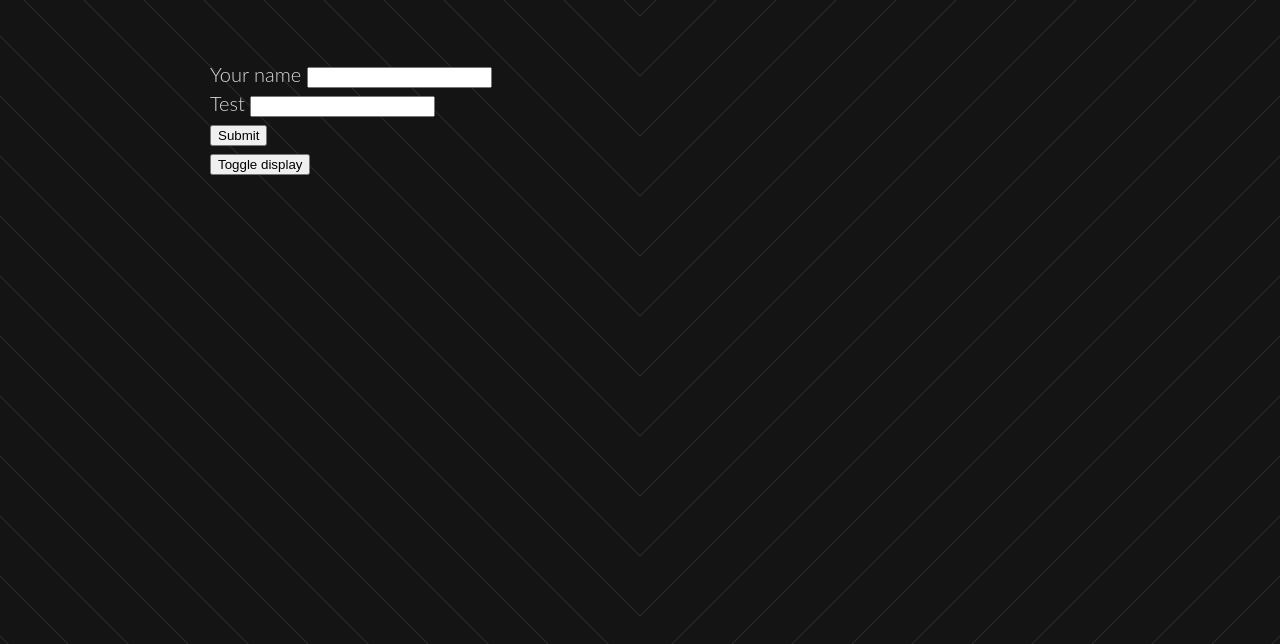
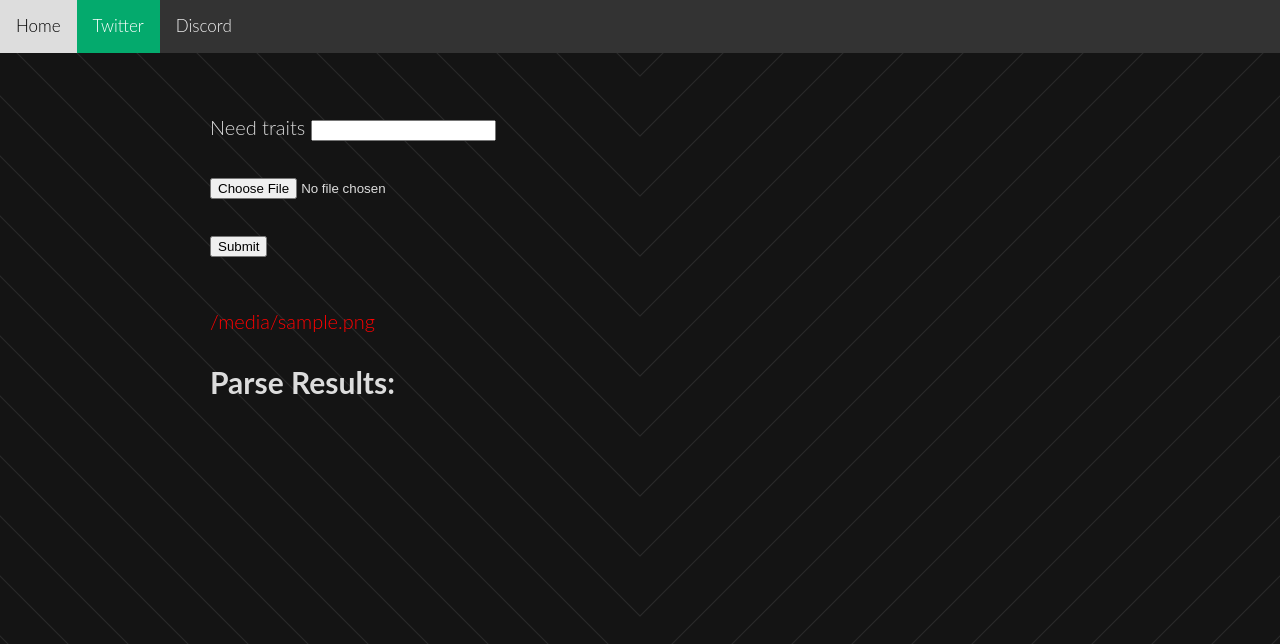
Before and after one commit to mooazn/post-from-os, a Flask app: template BuildBotsWebApp/templates/twitter.html in a window 1280 px wide. Shown: the top 644 px of the page. Run offline with Flask 2, Linux system fonts and the light colour scheme; the template is opened without the code that fills it: values that come from a table or form of the project are taken from there, most other values are stand-ins (such as "Sample title", 1, 10 or a date in 2020); one stand-in notice (Sample message) is shown; form fields are guessed from the names that the template uses.

Commit message:
update to webapp

```diff
--- /dev/null
+++ b/BuildBotsWebApp/application.py
@@ -0,0 +1,19 @@
+from flask import Flask, render_template
+from views.twitter import twitter_blueprint
+from views.discord import discord_blueprint
+
+
+application = Flask(__name__)
+with open('website_key.txt') as wk:
+    application.secret_key = wk.read()
+application.register_blueprint(twitter_blueprint)
+application.register_blueprint(discord_blueprint)
+
+
+@application.route('/', methods=['GET'])
+def home():
+    return render_template('home.html')
+
+
+if __name__ == '__main__':
+    application.run()
--- a/BuildBotsWebApp/home.py
+++ /dev/null
@@ -1,39 +0,0 @@
-from flask import Flask, render_template, request
-from flask_wtf import Form
-from wtforms import StringField
-from wtforms.validators import DataRequired
-
-
-class TestForm(Form):
-    your_name = StringField('', [DataRequired()])
-    last_name = StringField('', [DataRequired()])
-
-
-app = Flask(__name__)
-app.secret_key = 'super secret key'
-
-
-@app.route('/')
-def home():
-    return render_template('home.html', path=app.root_path)
-
-
-@app.route('/twitter', methods=['GET', 'POST'])
-def twitter():
-    form = TestForm(request.form)
-    if request.method == 'POST' and form.validate():
-        yn = form.your_name.data.strip()
-        ln = form.last_name.data.strip()
-        if yn != 'Mo' or ln != 'Mo':
-            return render_template('twitter.html', form=form, error='Invalid Name')
-        return '<h1> {} </h1>'.format(yn)
-    return render_template('twitter.html', form=form)
-
-
-@app.route('/discord')
-def discord():
-    return render_template('discord.html')
-
-
-if __name__ == '__main__':
-    app.run(debug=True)
--- a/BuildBotsWebApp/static/styles.css
+++ b/BuildBotsWebApp/static/styles.css
@@ -21,14 +21,6 @@
 max-width: 43em;
 padding:10px;
 margin: 0 auto;
-}
-
-#content a {
-color: #fefefe;
-}
-
-#content a:hover {
-color: #ff2d00;
 }
 
 #social {
@@ -114,3 +106,34 @@
   opacity: 1;
 }
 }
+
+.topnav{
+    background-color: #333;
+    overflow: hidden;
+}
+.topnav a{
+    float: left;
+    color: #f2f2f2;
+    text-align: center;
+    padding: 14px 16px;
+    text-decoration: none;
+    font-size: 17px;
+}
+
+.topnav b{
+    float: right;
+    color: #f2f2f2;
+    text-align: right;
+    padding: 14px 16px;
+    text-decoration: none;
+    font-size: 17px;
+}
+.topnav a:hover {
+  background-color: #ddd;
+  color: black;
+}
+
+.topnav a.active {
+  background-color: #04AA6D;
+  color: white;
+}
--- a/BuildBotsWebApp/templates/twitter.html
+++ b/BuildBotsWebApp/templates/twitter.html
@@ -5,50 +5,51 @@
     <meta charset="UTF-8">
     <title>Title</title>
 </head>
-
-<script>
-
-    function toggle_display(){
-    el = document.querySelector('.ln');
-
-      if(el.style.visibility == 'hidden'){
-          el.style.visibility = 'visible'
-      }else{
-         el.style.visibility = 'hidden'
-      }
-    }
-
-</script>
-
 <body>
+ <div class="topnav">
+     <a href="{{ url_for('home') }}">Home</a>
+     <a class="active" href="{{ url_for('twitter.twitter') }}">Twitter</a>
+     <a href="{{ url_for('discord.discord') }}">Discord</a>
+ </div>
     <div id="container">
       <div id="content">
-        <form method="POST">
+        <form method="POST" enctype="multipart/form-data">
             {{ form.csrf_token }}
 
-            {{ form.your_name.label }}
-            <div class="yn">
-                Your name
-                {{ form.your_name }}
-            </div>
+            {{ form.need_traits.label }}
+            {{ form.need_traits }}
 
-            {% if error %}
-                <p style="color:red"> {{ error }} </p>
+            <br><br>
+            <input type="file" name="filename">
+            <br><br>
+            <input type="submit" value="Submit">
+            {% if invalid_file %}
+                <br><br>
+                <p style="color:red"> {{ invalid_file }} </p>
             {% endif %}
 
-            {{ form.last_name.label }}
-            <div class="ln">
-                Test
-                {{ form.last_name }}
-            </div>
-
-            <input type="submit" value="Submit">
-
+            {% with messages = get_flashed_messages(with_categories=true) %}
+              {% if messages %}
+                <h2> Parse Results: </h2>
+                {% for category, message in messages %}
+                  {% if category == 'normal' %}
+                    <p> {{ message }} </p>
+                  {% elif category == 'error' %}
+                    <ul>
+                        <li style="color:red"> {{ message }} </li>
+                    </ul>
+                  {% elif category == 'inner' %}
+                    <ul>
+                        <li style="color:green"> {{ message }} </li>
+                    </ul>
+                  {% endif %}
+                {% endfor %}
+              {% endif %}
+            {% endwith %}
         </form>
-            <button onclick="toggle_display()">Toggle display</button>
       </div>
     </div>
-
+    <br><br><br><br><br>
     <div id="social">
         <a href="https://github.com/epicmanmoo/post-from-os">Github</a>
     </div>
```
Also changed, not shown: BuildBotsWebApp/templates/discord.html (+8 -0 lines), BuildBotsWebApp/templates/home.html (+8 -13 lines), 1 other file.
